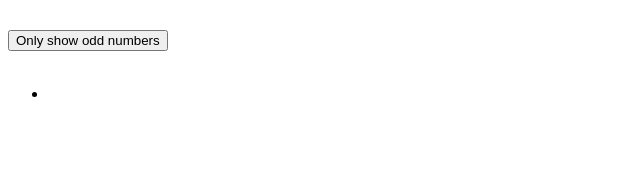
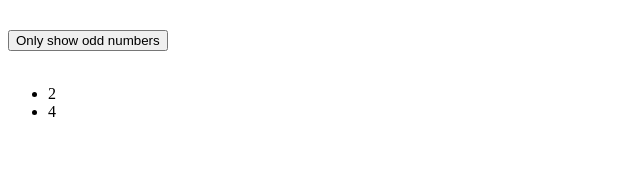
Before and after one commit to ng1v4n85/directives, an Angular app: page / in a window 1280 px wide. Shown: the top 175 px of the page, without its empty margins (0-640 px from the left). Built offline with nearby package versions, Linux system fonts and the light colour scheme.

Commit message:
ngFor and ngIf Recap

```diff
--- a/src/app/app.component.html
+++ b/src/app/app.component.html
@@ -6,9 +6,20 @@
         (click)="onlyOdd = !onlyOdd">Only show odd numbers</button>
       <br><br>
       <ul class="list-group">
-        <li
-          class="list-group-item">
-        </li>
+        <div *ngIf="onlyOdd">
+          <li
+            class="list-group-item"
+            *ngFor="let odd of oddNumbers">
+            {{ odd }}
+          </li>
+        </div>
+        <div *ngIf="!onlyOdd">
+          <li
+            class="list-group-item"
+            *ngFor="let even of evenNumbers">
+            {{ even }}
+          </li>
+        </div>
       </ul>
     </div>
   </div>
--- a/src/app/app.component.ts
+++ b/src/app/app.component.ts
@@ -8,6 +8,8 @@ import { Component } from '@angular/core';
 export class AppComponent {
   title = 'directives';
 
-  numbers = [1, 2, 3, 4, 5];
+  // numbers = [1, 2, 3, 4, 5];
+  oddNumbers = [1, 3, 5];
+  evenNumbers = [2, 4];
   onlyOdd = false;
 }
```
